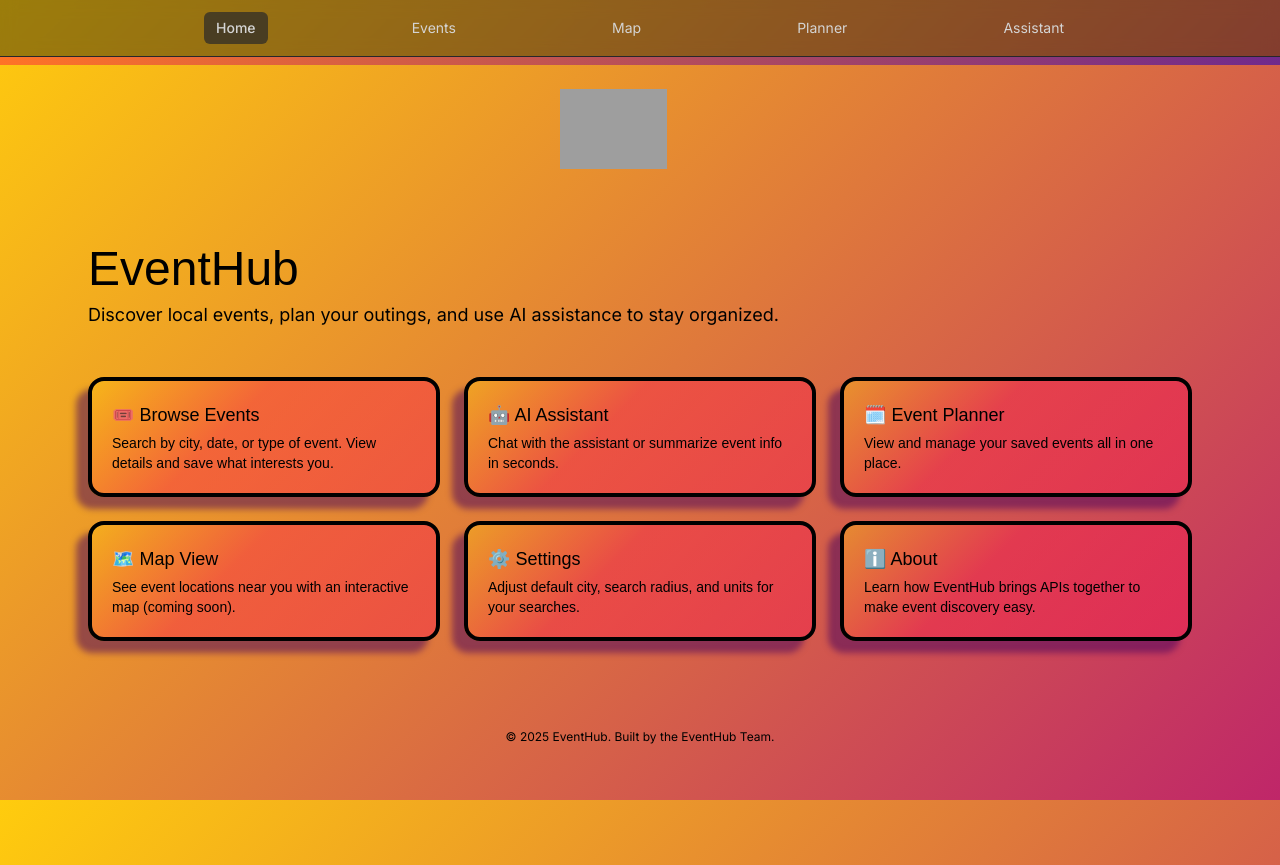
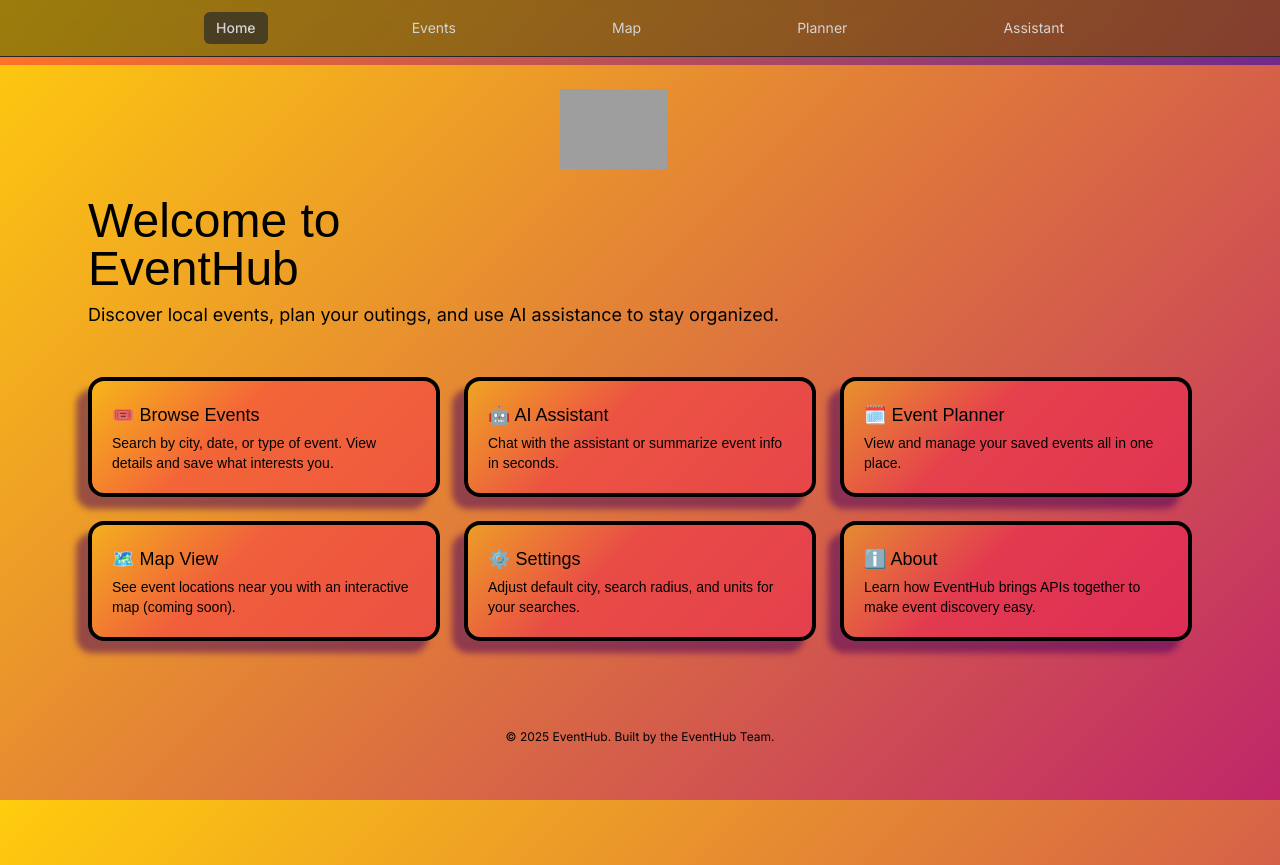
Before and after one commit to BryceLucas/EventHub, a Next.js app: page / in a window 1280 px wide. Built offline with nearby package versions, Linux system fonts and the light colour scheme; grey boxes are pictures that could not be loaded; a web font is replaced by a local one.

Commit message:
title update

```diff
--- a/app/page.tsx
+++ b/app/page.tsx
@@ -27,7 +27,7 @@ export default function HomePage() {
           className="text-5xl font-normal text-black"
           style={{ fontFamily: '"Contrail One", sans-serif' }}
         >
-          EventHub
+          Welcome to EventHub
         </h1>
         <p className="mt-2 text-lg text-black md:whitespace-nowrap">
           Discover local events, plan your outings, and use AI assistance to stay organized.
```
